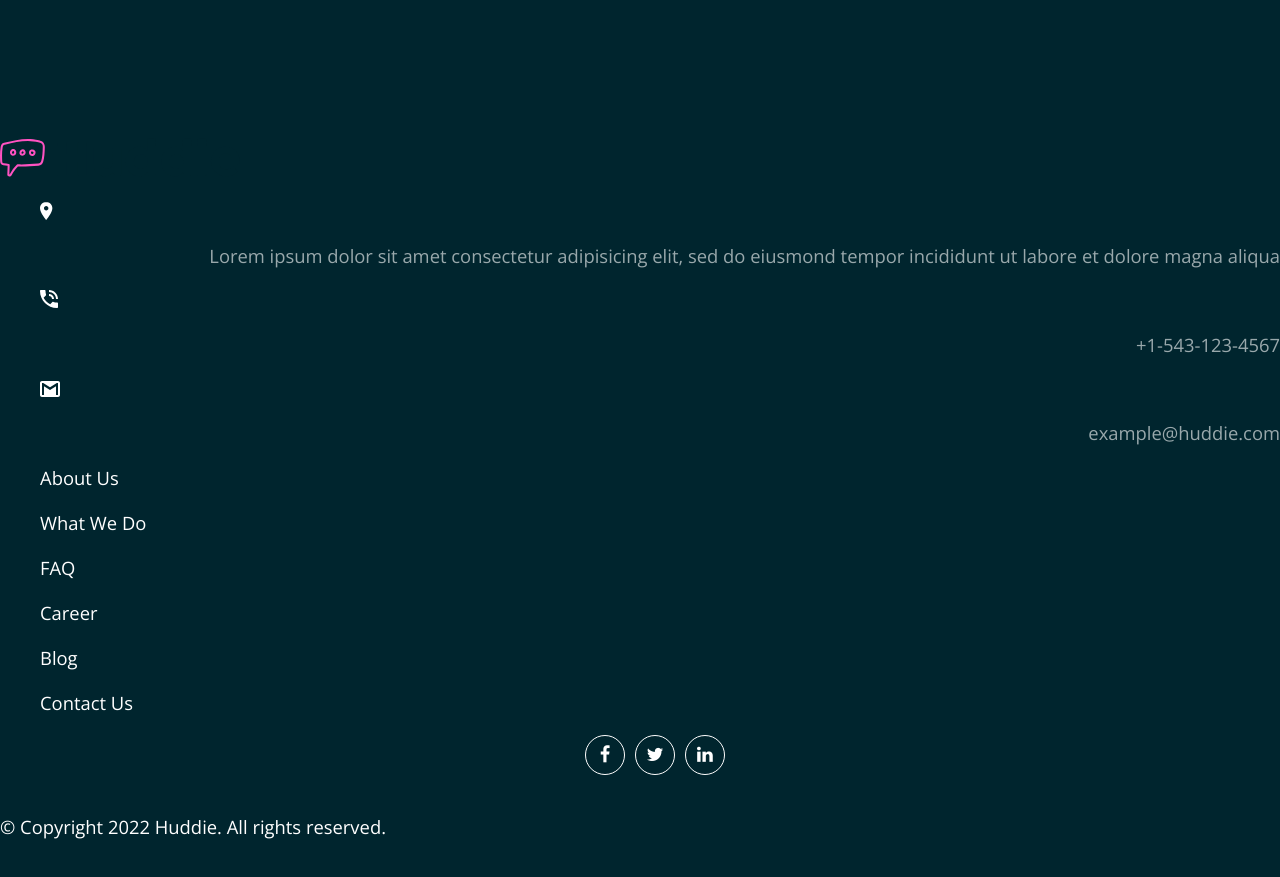
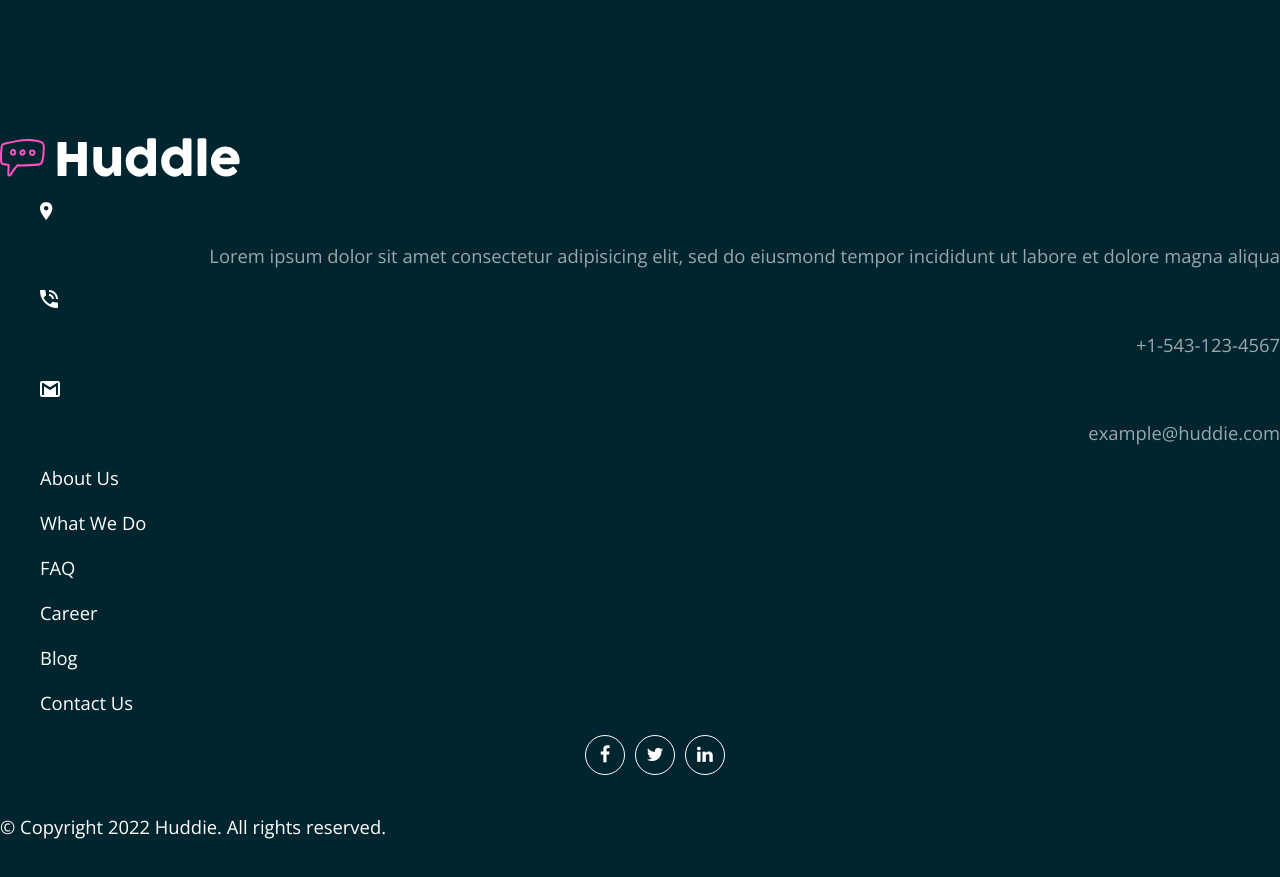
Before and after one commit to thetamaraelaye/Huddle-Task, a plain HTML site: page index.html in a window 1280 px wide. Shown: the part 4120-4997 px from the top of the page. Drawn offline with nearby package versions, Linux system fonts and the light colour scheme.

Commit message:
Update index.html

```diff
--- a/index.html
+++ b/index.html
@@ -100,7 +100,7 @@
     </section>
 
     <footer>
-        <img src="./Images/logo.svg" alt="logo" class="footer-logo" />
+        <img src="./Images/footer-logo.svg" alt="logo" class="footer-logo" />
         <div class="footer">
             <div class="footer-1">
                 <ul>
```
